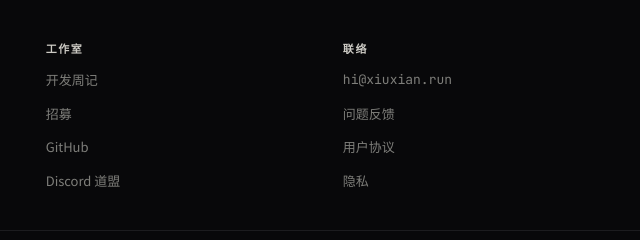
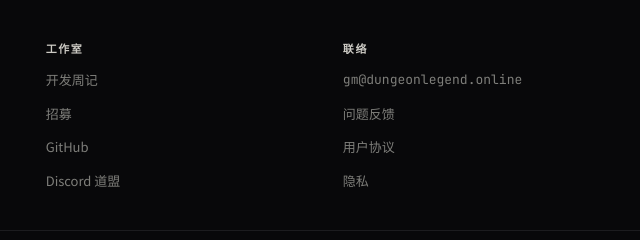
Before and after one commit to Jsk0o0/dungeonlegend.online, a plain HTML site: page index.html in a window 1280 px wide. Shown: the part 4357-4597 px from the top of the page, 640-1280 px from the left. Drawn offline with nearby package versions, Linux system fonts and the light colour scheme.

Commit message:
chore: 联络邮箱改为 gm@dungeonlegend.online
Co-Authored-By: Claude Opus 4.7 (1M context) <noreply@anthropic.com>

```diff
--- a/index.html
+++ b/index.html
@@ -533,7 +533,7 @@
 
     <div class="flex flex-col gap-3.5">
       <div class="font-semibold text-fog-200 text-[11px] tracking-[0.14em]">联络</div>
-      <a class="font-mono text-fog-400 text-[13px] hover:text-fog-100 transition" href="mailto:hi@xiuxian.run">hi@xiuxian.run</a>
+      <a class="font-mono text-fog-400 text-[13px] hover:text-fog-100 transition" href="mailto:gm@dungeonlegend.online">gm@dungeonlegend.online</a>
       <a class="text-fog-400 text-[13px] hover:text-fog-100 transition" href="#">问题反馈</a>
       <a class="text-fog-400 text-[13px] hover:text-fog-100 transition" href="#">用户协议</a>
       <a class="text-fog-400 text-[13px] hover:text-fog-100 transition" href="#">隐私</a>
```
